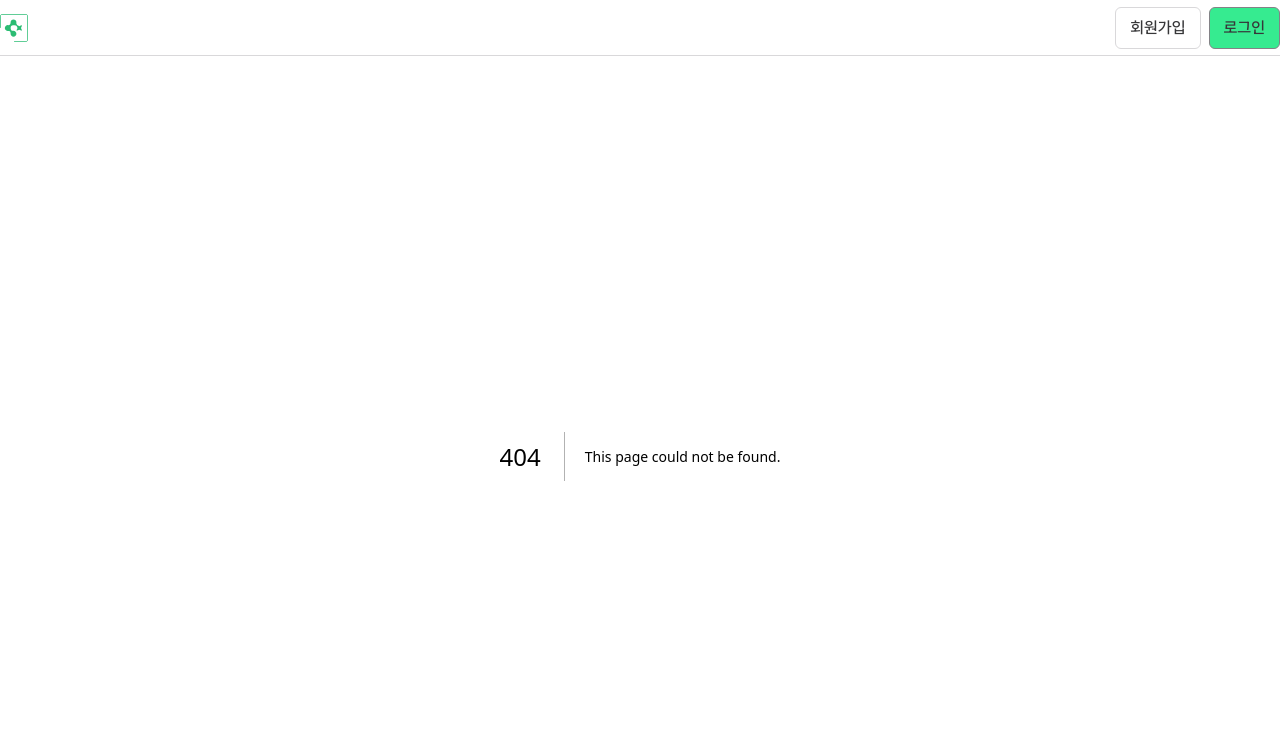
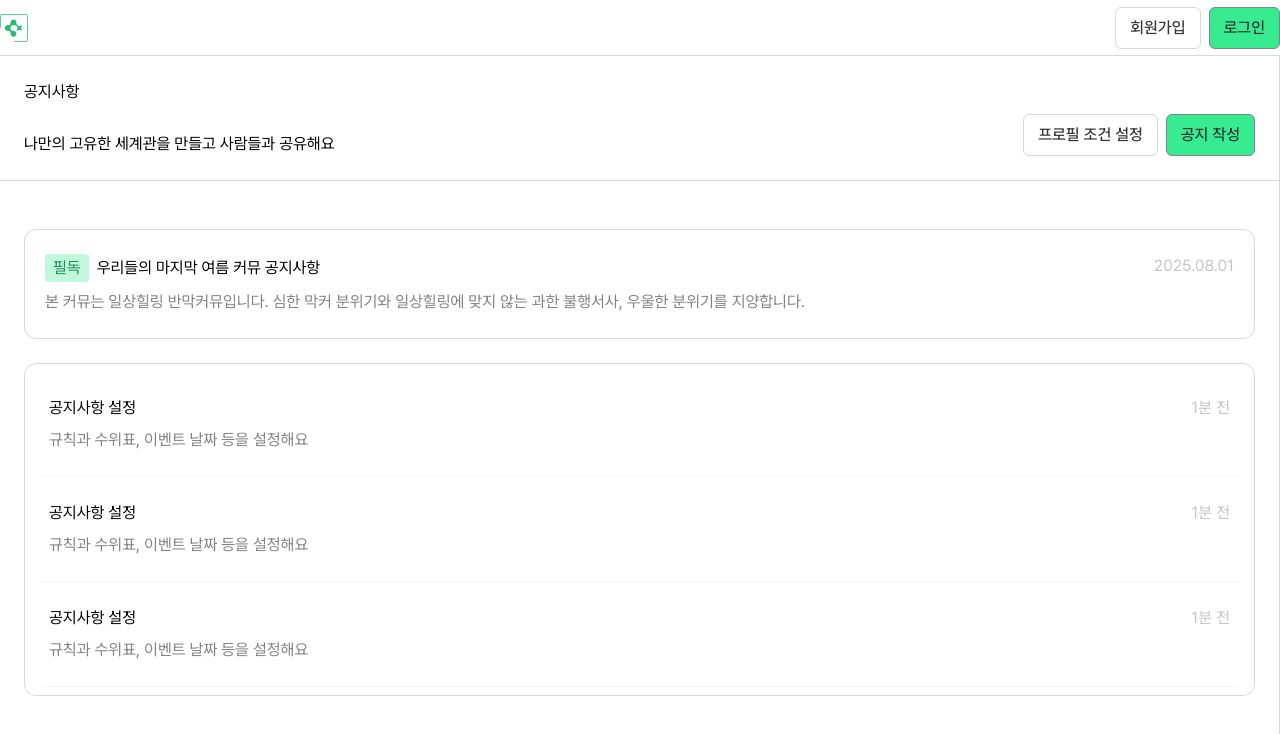
Before and after one commit to character-nation/character-nation-front, a Next.js app: page /community/notice in a window 1280 px wide. Before the commit this address had no page. Shown: the top 734 px of the page. Built offline with nearby package versions, Linux system fonts and the light colour scheme.

Commit message:
feat :: 공지사항 메인 페이지 퍼블리싱

```diff
--- /dev/null
+++ b/src/app/community/notice/page.tsx
@@ -0,0 +1,66 @@
+import Button from '@/components/button';
+
+export default function NoticePage() {
+  const NoticeList = () => {
+    return (
+      <div className="flex w-full gap-6 border-b border-b-gray-50 px-2 py-6">
+        <div className="flex w-full flex-col gap-2">
+          <p>공지사항 설정</p>
+          <p className="text-gray-500">규칙과 수위표, 이벤트 날짜 등을 설정해요</p>
+        </div>
+        <p className="whitespace-nowrap text-gray-200">1분 전</p>
+      </div>
+    );
+  };
+
+  return (
+    <div className="flex h-screen w-full justify-center">
+      <div className="min-h-screen w-full max-w-7xl">
+        {/* 내비게이션 바 */}
+        <div className="flex min-h-screen w-full gap-4">
+          <div className="flex min-h-screen w-full flex-col gap-6 border-r border-gray-100">
+            <div className="flex w-full items-end justify-between gap-6 border-b border-gray-100 p-6">
+              <div className="flex flex-col gap-7">
+                <p className="">공지사항</p>
+                <p className="">나만의 고유한 세계관을 만들고 사람들과 공유해요</p>
+              </div>
+              <div className="flex gap-2">
+                <Button size="sm" variant="ghost">
+                  프로필 조건 설정
+                </Button>
+                <Button size="sm">공지 작성</Button>
+              </div>
+            </div>
+            <div className="flex flex-col gap-6 p-6">
+              {/* 메인 공지 */}
+              <div className="flex w-full gap-6 rounded-xl border border-gray-100 px-5 py-6">
+                <div className="flex w-full flex-col gap-2">
+                  <div className="flex items-center gap-2">
+                    <div className="flex rounded-sm bg-green-200 px-2 py-0.5">
+                      <p className="text-green-700">필독</p>
+                    </div>
+                    <p>우리들의 마지막 여름 커뮤 공지사항</p>
+                  </div>
+                  <p className="text-gray-500">
+                    본 커뮤는 일상힐링 반막커뮤입니다. 심한 막커 분위기와 일상힐링에 맞지 않는 과한
+                    불행서사, 우울한 분위기를 지양합니다.
+                  </p>
+                </div>
+                <p className="text-gray-200">2025.08.01</p>
+              </div>
+              {/* 공지 목록 */}
+              <div className="w-full rounded-xl border border-gray-100 px-4 py-2">
+                {Array(3)
+                  .fill(0)
+                  .map((_, i) => (
+                    <NoticeList key={i} />
+                  ))}
+              </div>
+            </div>
+          </div>
+          {/* 커뮤 정보 */}
+        </div>
+      </div>
+    </div>
+  );
+}
```
